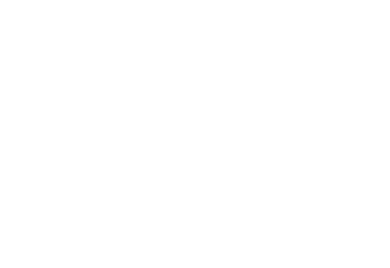
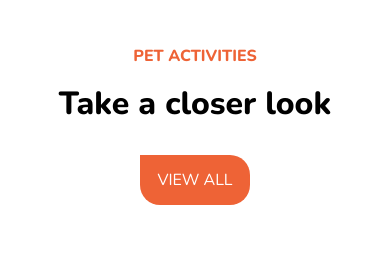
Before and after one commit to annarosesmarti/202309-w4ch4-anna-roses, a plain HTML site: page index.html in a window 390 px wide. Drawn offline with nearby package versions, Linux system fonts and the light colour scheme.

Commit message:
Add first section structure and responsive style

```diff
--- a/index.css
+++ /dev/null
@@ -1,35 +0,0 @@
-:root {
-  --main-font-family: "Nunito", sans-serif;
-  --darck-color: black;
-  --main-color: white;
-  --secondary-color: #ee6336;
-}
-
-*,
-::before,
-::after {
-  box-sizing: border-box;
-}
-
-body,
-h1,
-h2 {
-  margin: 0;
-}
-
-html {
-  font-family: var(--main-font-family);
-}
-
-img {
-  width: 100%;
-}
-
-a {
-  text-decoration: none;
-  color: inherit;
-}
-
-button {
-  font-family: inherit;
-}
--- a/index.html
+++ b/index.html
@@ -9,11 +9,18 @@
   <link rel="preconnect" href="https://fonts.gstatic.com" crossorigin>
   <link href="https://fonts.googleapis.com/css2?family=Nunito:wght@300;400;800&display=swap" rel="stylesheet">
   <link rel="shortcut icon" href="/favicon.webp" type="image/x-icon">
+  <link rel="stylesheet" href="/styles/index.css">
   <title>Pet Activities</title>
 </head>
 
 <body>
-
+  <main class="main">
+    <h1 class="main__title">Pet activities</h1>
+    <div class="main-text-box">
+      <h2 class="main__text">Take a closer look</h2>
+      <button class="button button-view-all" type="button">View all</button>
+    </div>
+  </main>
 </body>
 
 </html>
--- /dev/null
+++ b/styles/index.css
@@ -0,0 +1,107 @@
+:root {
+  --main-font-family: "Nunito", sans-serif;
+  --dark-color: black;
+  --main-color: white;
+  --secondary-color: #ee6336;
+}
+
+*,
+::before,
+::after {
+  box-sizing: border-box;
+}
+
+body,
+h1,
+h2 {
+  margin: 0;
+}
+
+html {
+  font-family: var(--main-font-family);
+}
+
+img {
+  width: 100%;
+}
+
+a {
+  text-decoration: none;
+  color: inherit;
+}
+
+button {
+  font-family: inherit;
+}
+
+.main {
+  padding: 40px;
+}
+
+.main__title {
+  text-transform: uppercase;
+  display: inline-block;
+  text-align: center;
+  color: var(--secondary-color);
+  font-size: 1rem;
+  padding: 5px 0;
+}
+
+.main__text {
+  display: inline-block;
+  text-align: center;
+  font-weight: 800;
+  font-size: 2rem;
+  padding: 10px 0;
+}
+
+.button {
+  font-family: var(--main-font-family);
+  border-radius: 0 20px 20px;
+  width: 110px;
+  height: 50px;
+  text-transform: uppercase;
+  font-size: 1rem;
+  color: var(--main-color);
+  background-color: var(--secondary-color);
+  border: 0;
+  margin: 20px;
+}
+
+.button-view-all:hover {
+  background-color: white;
+  color: var(--dark-color);
+  border: 3px solid;
+  border-color: var(--secondary-color);
+}
+
+@media (min-width: 767px) {
+  .main-text-box {
+    display: flex;
+    flex-direction: row;
+    align-items: center;
+    justify-content: space-between;
+  }
+
+  .main__title {
+    font-size: 1.2rem;
+  }
+
+  .main__text {
+    font-size: 2.5rem;
+  }
+}
+
+@media (max-width: 767px) {
+  .main {
+    display: flex;
+    flex-direction: column;
+    align-items: center;
+  }
+
+  .main-text-box {
+    display: flex;
+    flex-direction: column;
+    align-items: center;
+  }
+}
```
